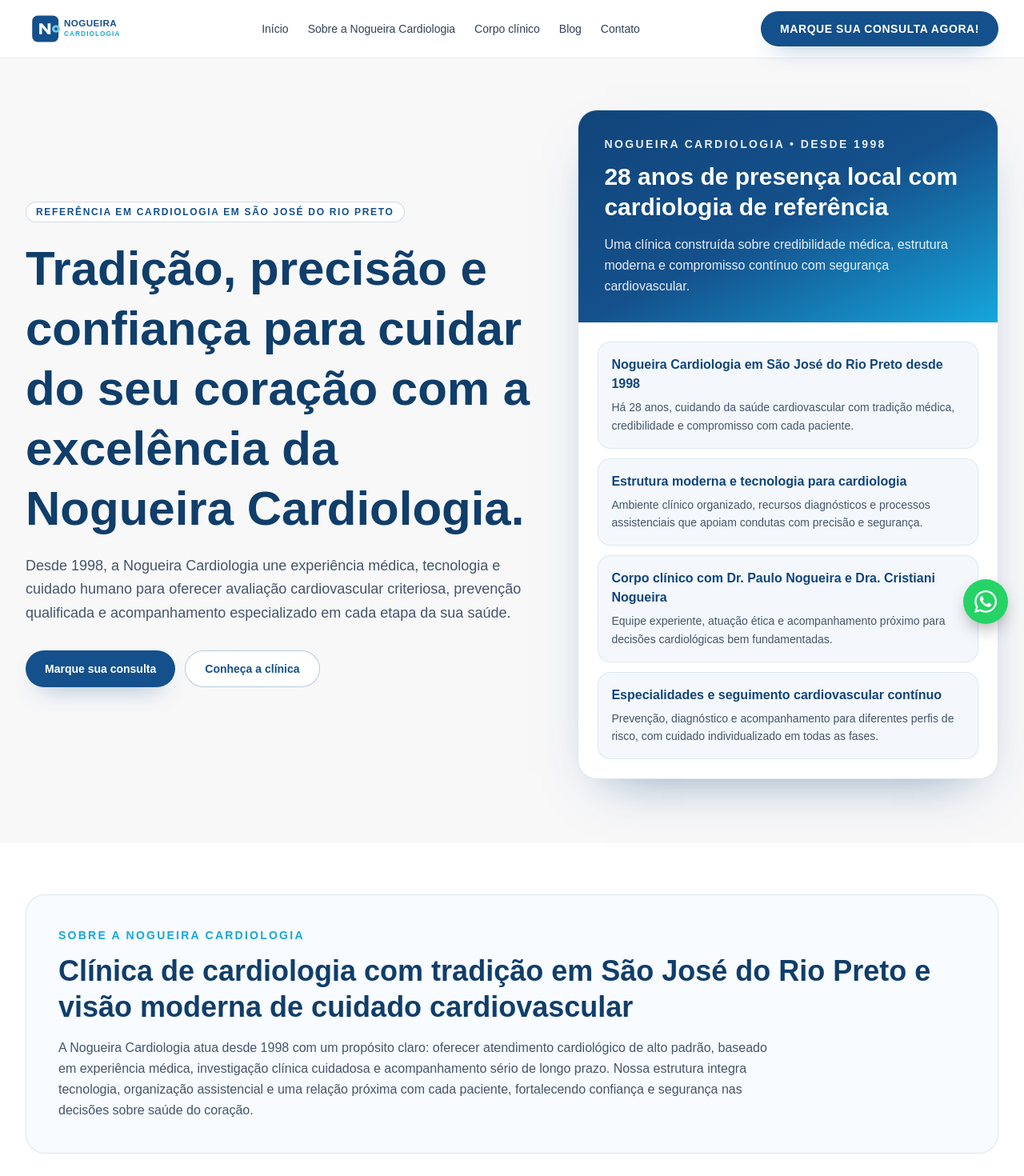
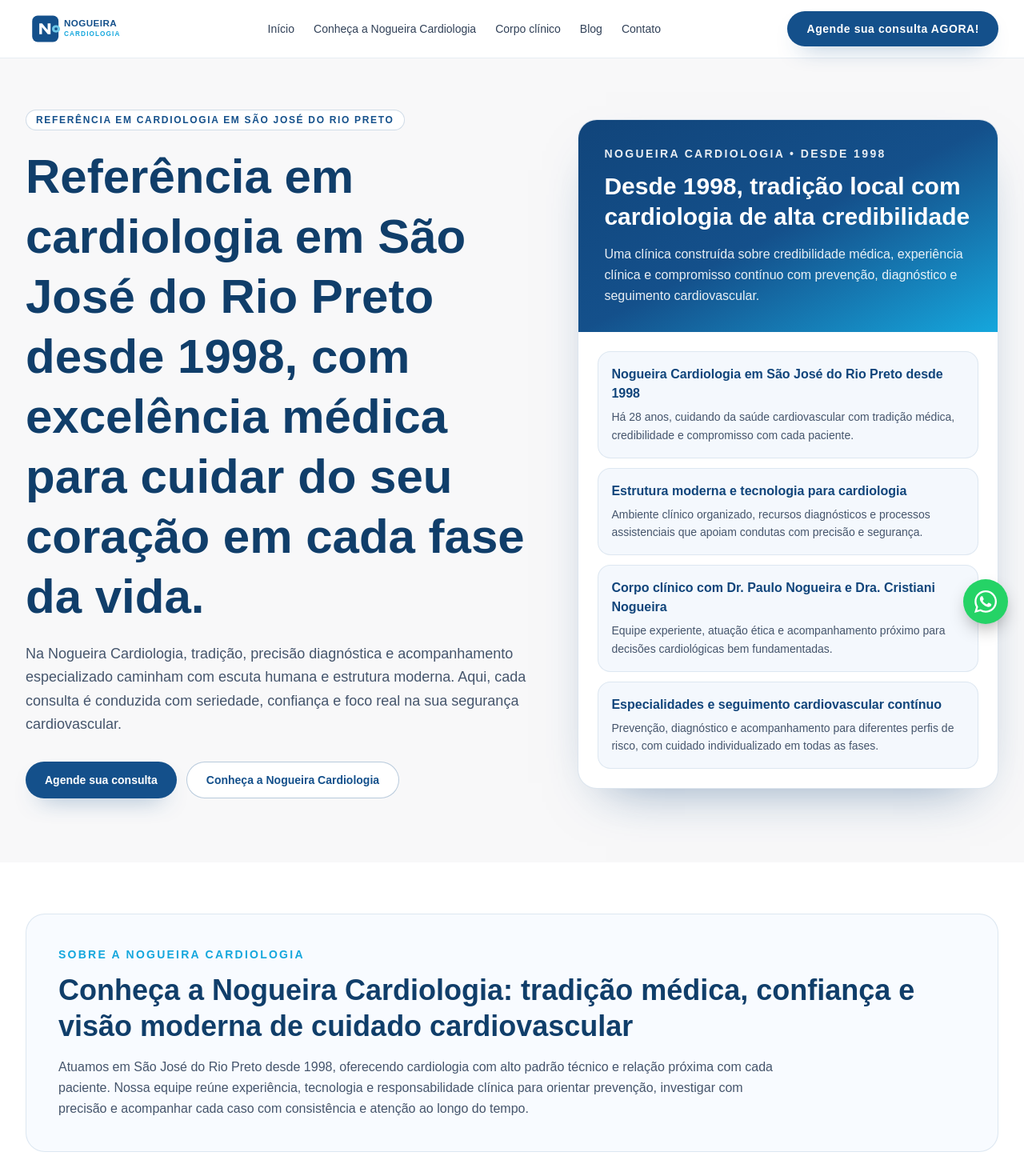
Before and after one commit to Libonatti93/Nogueira-Cardiologia-Digital-Platform, a Next.js app in the folder apps/web/: page / in a window 1280 px wide. Shown: the top 1470 px of the page at 80% size. Built offline with nearby package versions, Linux system fonts and the light colour scheme.

Commit message:
Refactor homepage copy, navigation, and newsletter/footer CTAs

```diff
--- a/apps/web/src/app/page.tsx
+++ b/apps/web/src/app/page.tsx
@@ -2,9 +2,9 @@
 
 const navigationItems = [
   ['Início', '#inicio'],
-  ['Sobre a Nogueira Cardiologia', '#sobre-nogueira-cardiologia'],
+  ['Conheça a Nogueira Cardiologia', '#sobre-nogueira-cardiologia'],
   ['Corpo clínico', '#corpo-clinico'],
-  ['Blog', '#blog'],
+  ['Blog', '/blog'],
   ['Contato', '#contato'],
 ] as const;
 
@@ -89,7 +89,7 @@
 
 export default function Home() {
   return (
-    <div className="min-h-screen bg-[#F8F8F9] text-slate-900">
+    <div className="min-h-screen scroll-smooth bg-[#F8F8F9] text-slate-900">
       <header className="sticky top-0 z-40 border-b border-[#14508B]/10 bg-white/95 backdrop-blur-xl">
         <div className="mx-auto flex w-full max-w-7xl items-center justify-between gap-4 px-4 py-3 sm:px-6 lg:px-8">
           <a href="#inicio" className="flex items-center gap-3">
@@ -115,7 +115,7 @@
             href="#contato"
             className="inline-flex items-center justify-center rounded-full bg-[#14508B] px-4 py-2 text-[11px] font-bold tracking-[0.04em] text-white shadow-[0_14px_30px_-18px_rgba(20,80,139,0.85)] transition-all hover:bg-[#11457B] sm:px-6 sm:py-3 sm:text-sm"
           >
-            MARQUE SUA CONSULTA AGORA!
+            Agende sua consulta AGORA!
           </a>
         </div>
       </header>
@@ -128,11 +128,11 @@
                 Referência em cardiologia em São José do Rio Preto
               </span>
               <h1 className="mt-5 text-3xl font-semibold leading-tight text-[#103E6A] sm:text-4xl lg:text-5xl xl:text-6xl">
-                Tradição, precisão e confiança para cuidar do seu coração com a excelência da Nogueira Cardiologia.
+                Referência em cardiologia em São José do Rio Preto desde 1998, com excelência médica para cuidar do seu coração em cada fase da vida.
               </h1>
               <p className="mt-5 max-w-2xl text-sm leading-relaxed text-slate-600 sm:text-base lg:text-lg">
-                Desde 1998, a Nogueira Cardiologia une experiência médica, tecnologia e cuidado humano para oferecer avaliação cardiovascular
-                criteriosa, prevenção qualificada e acompanhamento especializado em cada etapa da sua saúde.
+                Na Nogueira Cardiologia, tradição, precisão diagnóstica e acompanhamento especializado caminham com escuta humana e estrutura moderna.
+                Aqui, cada consulta é conduzida com seriedade, confiança e foco real na sua segurança cardiovascular.
               </p>
 
               <div className="mt-8 flex flex-col gap-3 sm:flex-row sm:flex-wrap">
@@ -140,13 +140,13 @@
                   href="#contato"
                   className="inline-flex items-center justify-center rounded-full bg-[#14508B] px-6 py-3 text-sm font-semibold text-white shadow-[0_14px_30px_-18px_rgba(20,80,139,0.8)] transition-colors hover:bg-[#11457B]"
                 >
-                  Marque sua consulta
+                  Agende sua consulta
                 </a>
                 <a
                   href="#sobre-nogueira-cardiologia"
                   className="inline-flex items-center justify-center rounded-full border border-[#14508B]/30 bg-white px-6 py-3 text-sm font-semibold text-[#14508B] transition-colors hover:border-[#14508B]/60"
                 >
-                  Conheça a clínica
+                  Conheça a Nogueira Cardiologia
                 </a>
               </div>
             </div>
@@ -154,9 +154,9 @@
             <aside className="overflow-hidden rounded-3xl border border-[#14508B]/15 bg-white shadow-[0_28px_65px_-35px_rgba(17,69,123,0.55)]">
               <div className="bg-gradient-to-br from-[#11457B] via-[#14508B] to-[#15A7DD] p-6 text-white sm:p-8">
                 <p className="text-xs font-semibold uppercase tracking-[0.17em] text-white/90 sm:text-sm">Nogueira Cardiologia • Desde 1998</p>
-                <h2 className="mt-3 text-2xl font-semibold leading-tight sm:text-3xl">28 anos de presença local com cardiologia de referência</h2>
+                <h2 className="mt-3 text-2xl font-semibold leading-tight sm:text-3xl">Desde 1998, tradição local com cardiologia de alta credibilidade</h2>
                 <p className="mt-4 text-sm leading-relaxed text-white/90 sm:text-base">
-                  Uma clínica construída sobre credibilidade médica, estrutura moderna e compromisso contínuo com segurança cardiovascular.
+                  Uma clínica construída sobre credibilidade médica, experiência clínica e compromisso contínuo com prevenção, diagnóstico e seguimento cardiovascular.
                 </p>
               </div>
               <div className="grid gap-3 p-5 sm:p-6">
@@ -176,12 +176,12 @@
             <div className="rounded-3xl border border-[#14508B]/12 bg-[#F8FBFF] p-6 sm:p-8 lg:p-10">
               <p className="text-xs font-semibold uppercase tracking-[0.16em] text-[#15A7DD] sm:text-sm">Sobre a Nogueira Cardiologia</p>
               <h2 className="mt-3 text-2xl font-semibold leading-tight text-[#103E6A] sm:text-3xl lg:text-4xl">
-                Clínica de cardiologia com tradição em São José do Rio Preto e visão moderna de cuidado cardiovascular
+                Conheça a Nogueira Cardiologia: tradição médica, confiança e visão moderna de cuidado cardiovascular
               </h2>
               <p className="mt-4 max-w-4xl text-sm leading-relaxed text-slate-600 sm:text-base">
-                A Nogueira Cardiologia atua desde 1998 com um propósito claro: oferecer atendimento cardiológico de alto padrão, baseado em
-                experiência médica, investigação clínica cuidadosa e acompanhamento sério de longo prazo. Nossa estrutura integra tecnologia,
-                organização assistencial e uma relação próxima com cada paciente, fortalecendo confiança e segurança nas decisões sobre saúde do coração.
+                Atuamos em São José do Rio Preto desde 1998, oferecendo cardiologia com alto padrão técnico e relação próxima com cada paciente.
+                Nossa equipe reúne experiência, tecnologia e responsabilidade clínica para orientar prevenção, investigar com precisão e acompanhar
+                cada caso com consistência e atenção ao longo do tempo.
               </p>
             </div>
           </div>
@@ -252,7 +252,7 @@
           <div className="mx-auto w-full max-w-7xl px-4 sm:px-6 lg:px-8">
             <div className="rounded-3xl border border-[#14508B]/12 bg-white p-6 shadow-[0_26px_60px_-40px_rgba(20,80,139,0.55)] sm:p-8 lg:p-10">
               <p className="text-xs font-semibold uppercase tracking-[0.16em] text-[#15A7DD] sm:text-sm">Blog Nogueira Cardiologia</p>
-              <h2 className="mt-3 text-2xl font-semibold leading-tight text-[#103E6A] sm:text-3xl">Conteúdo médico para orientar, prevenir e fortalecer sua confiança</h2>
+              <h2 className="mt-3 text-2xl font-semibold leading-tight text-[#103E6A] sm:text-3xl">Conteúdo médico para orientar decisões e proteger sua saúde cardiovascular</h2>
               <p className="mt-4 max-w-3xl text-sm leading-relaxed text-slate-600 sm:text-base">
                 Acompanhe orientações do nosso corpo clínico sobre prevenção cardiovascular, sinais de alerta e cuidados contínuos para manter a saúde do coração em dia.
               </p>
@@ -264,10 +264,10 @@
                 ))}
               </div>
               <a
-                href="#contato"
+                href="/blog"
                 className="mt-7 inline-flex items-center justify-center rounded-full border border-[#14508B]/30 bg-white px-6 py-3 text-sm font-semibold text-[#14508B] transition-colors hover:border-[#14508B]/60"
               >
-                Ver conteúdos e tirar dúvidas com a clínica
+                Acessar o Blog da Nogueira Cardiologia
               </a>
             </div>
           </div>
@@ -276,12 +276,10 @@
         <section className="pb-14 sm:pb-16">
           <div className="mx-auto w-full max-w-5xl px-4 sm:px-6 lg:px-8">
             <article className="rounded-3xl bg-gradient-to-br from-[#103E6A] via-[#14508B] to-[#15A7DD] p-7 text-white sm:p-9 lg:p-10">
-              <h2 className="text-2xl font-semibold leading-tight sm:text-3xl lg:text-4xl">
-                Cuidado cardiovascular com confiança, seriedade médica e acompanhamento especializado
-              </h2>
+              <h2 className="text-2xl font-semibold leading-tight sm:text-3xl lg:text-4xl">Seu coração merece acompanhamento especializado com confiança e excelência clínica</h2>
               <p className="mt-4 max-w-3xl text-sm leading-relaxed text-white/90 sm:text-base">
-                Conte com a Nogueira Cardiologia para uma avaliação cardiológica precisa, orientação preventiva e seguimento clínico responsável.
-                Agende sua consulta e tenha ao seu lado uma equipe experiente, humana e comprometida com sua segurança.
+                Agende sua consulta na Nogueira Cardiologia e tenha ao seu lado um corpo clínico experiente, estrutura moderna e cuidado humano para
+                prevenção, diagnóstico e seguimento cardiovascular com segurança.
               </p>
               <div className="mt-7 flex flex-col gap-3 sm:flex-row sm:flex-wrap">
                 <a
@@ -307,27 +305,66 @@
       <footer id="contato" className="bg-[#0F3760] pb-10 pt-12 text-white">
         <div className="mx-auto w-full max-w-7xl px-4 sm:px-6 lg:px-8">
           <div className="rounded-3xl border border-white/15 bg-white/5 p-6 sm:p-8 lg:p-9">
-            <p className="text-xs font-semibold uppercase tracking-[0.16em] text-white/85 sm:text-sm">Newsletter Nogueira Cardiologia</p>
-            <h2 className="mt-2 text-2xl font-semibold leading-tight sm:text-3xl">Receba orientações e novidades sobre saúde cardiovascular</h2>
+            <p className="text-xs font-semibold uppercase tracking-[0.16em] text-white/85 sm:text-sm">Newsletter Nogueira Cardiologia + NogIA</p>
+            <h2 className="mt-2 text-2xl font-semibold leading-tight sm:text-3xl">Receba orientações semanais para cuidar melhor do seu coração</h2>
             <p className="mt-3 max-w-3xl text-sm leading-relaxed text-white/85 sm:text-base">
-              Cadastre seu e-mail para receber conteúdos educativos, atualizações da clínica e orientações úteis para cuidar do coração com mais informação e segurança.
+              Cadastre-se para receber conteúdos úteis sobre coração, sono, alimentação, hidratação, rotina, prevenção cardiovascular e hábitos saudáveis.
+              A NogIA, assistente da Nogueira Cardiologia, ajuda você com lembretes e dicas semanais com linguagem clara e foco no seu bem-estar.
             </p>
-            <form className="mt-6 flex flex-col gap-3 sm:flex-row" action="#" method="post">
+            <form className="mt-6 grid gap-3 sm:grid-cols-2" action="#" method="post">
+              <label htmlFor="newsletter-name" className="sr-only">
+                Nome completo
+              </label>
+              <input
+                id="newsletter-name"
+                name="name"
+                type="text"
+                placeholder="Nome completo"
+                className="w-full rounded-full border border-white/25 bg-white px-5 py-3 text-sm text-slate-900 outline-none ring-[#15A7DD] placeholder:text-slate-500 focus:ring-2"
+                required
+              />
+              <label htmlFor="newsletter-cpf" className="sr-only">
+                CPF
+              </label>
+              <input
+                id="newsletter-cpf"
+                name="cpf"
+                type="text"
+                placeholder="CPF"
+                className="w-full rounded-full border border-white/25 bg-white px-5 py-3 text-sm text-slate-900 outline-none ring-[#15A7DD] placeholder:text-slate-500 focus:ring-2"
+                required
+              />
               <label htmlFor="newsletter-email" className="sr-only">
-                Seu melhor e-mail
+                E-mail
               </label>
               <input
                 id="newsletter-email"
+                name="email"
                 type="email"
-                placeholder="Seu melhor e-mail"
+                placeholder="E-mail"
                 className="w-full rounded-full border border-white/25 bg-white px-5 py-3 text-sm text-slate-900 outline-none ring-[#15A7DD] placeholder:text-slate-500 focus:ring-2"
                 required
               />
+              <label htmlFor="newsletter-phone" className="sr-only">
+                Telefone
+              </label>
+              <input
+                id="newsletter-phone"
+                name="phone"
+                type="tel"
+                placeholder="Telefone"
+                className="w-full rounded-full border border-white/25 bg-white px-5 py-3 text-sm text-slate-900 outline-none ring-[#15A7DD] placeholder:text-slate-500 focus:ring-2"
+                required
+              />
+              <label className="sm:col-span-2 mt-1 inline-flex items-start gap-2 text-xs text-white/85 sm:text-sm">
+                <input type="checkbox" name="consent" required className="mt-0.5 h-4 w-4 rounded border-white/40 text-[#14508B] accent-[#14508B]" />
+                <span>Autorizo o uso dos meus dados para receber orientações semanais da Nogueira Cardiologia, conforme a política de privacidade.</span>
+              </label>
               <button
                 type="submit"
-                className="inline-flex items-center justify-center rounded-full bg-[#14508B] px-6 py-3 text-sm font-semibold text-white transition-colors hover:bg-[#11457B]"
+                className="sm:col-span-2 inline-flex items-center justify-center rounded-full bg-[#14508B] px-6 py-3 text-sm font-semibold text-white transition-colors hover:bg-[#11457B]"
               >
-                Quero receber conteúdos
+                Quero receber dicas semanais
               </button>
             </form>
           </div>
@@ -336,8 +373,29 @@
             <div>
               <p className="text-base font-semibold">Nogueira Cardiologia</p>
               <p className="mt-2 text-white/80">
-                Referência em cardiologia em São José do Rio Preto, com tradição desde 1998, estrutura moderna e cuidado médico humanizado.
+                Referência em cardiologia em São José do Rio Preto desde 1998, unindo tradição médica, precisão diagnóstica e cuidado humano.
               </p>
+              <div className="mt-4 flex items-center gap-2.5">
+                {[
+                  { label: 'LinkedIn', href: '#', hover: 'hover:text-[#0A66C2]' },
+                  { label: 'Facebook', href: '#', hover: 'hover:text-[#1877F2]' },
+                  { label: 'Instagram', href: '#', hover: 'hover:text-[#E4405F]' },
+                  { label: 'YouTube', href: '#', hover: 'hover:text-[#FF0000]' },
+                  { label: 'WhatsApp', href: whatsappLink, hover: 'hover:text-[#25D366]' },
+                ].map((social) => (
+                  <a
+                    key={social.label}
+                    href={social.href}
+                    target={social.label === 'WhatsApp' ? '_blank' : undefined}
+                    rel={social.label === 'WhatsApp' ? 'noreferrer' : undefined}
+                    aria-label={`${social.label} da Nogueira Cardiologia`}
+                    title={social.label}
+                    className={`inline-flex h-9 w-9 items-center justify-center rounded-full border border-white/25 bg-white/5 text-white/85 transition-colors ${social.hover}`}
+                  >
+                    <span className="text-[11px] font-semibold">{social.label.slice(0, 2)}</span>
+                  </a>
+                ))}
+              </div>
             </div>
             <div>
               <p className="font-semibold">Contato</p>
```
